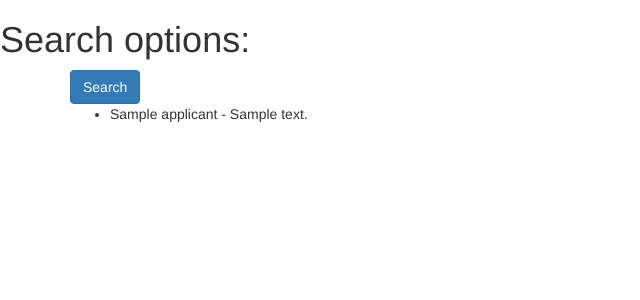
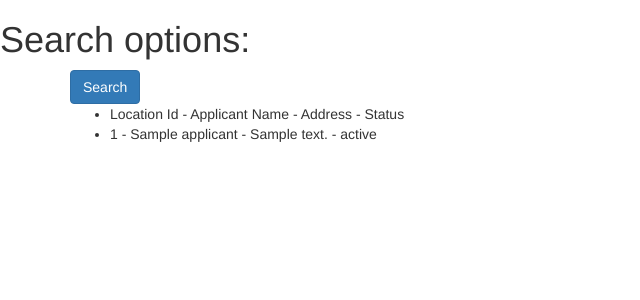
Before and after one commit to rahulgurnani/data_api, a Django app: template api_app/templates/search.html in a window 1280 px wide. Shown: the top 300 px of the page, without its empty margins (0-640 px from the left). Run offline with Django 3.2, Linux system fonts and the light colour scheme; the template is opened without the code that fills it: most values are stand-ins (such as "Sample title", 1, 10 or a date in 2020); parts of the project's set-up code (start-up, migrations or seed data) failed here and were passed over; some libraries are stand-ins or nearby versions.

Commit message:
search template update

```diff
--- a/api_app/templates/search.html
+++ b/api_app/templates/search.html
@@ -14,8 +14,9 @@
         <button type="submit" class="btn btn-primary" >Search</button>
       </form>
       <ul>
+        <li> Location Id - Applicant Name - Address - Status </li>
         {% for foodpermit in filter.qs %}
-          <li>{{ foodpermit.applicant }} - {{ foodpermit.address }}</li>
+          <li>{{ foodpermit.locationid }} - {{ foodpermit.applicant }} - {{ foodpermit.address }} - {{ foodpermit.status }}</li>
       {% endfor %}
       </ul>
   </div>
```
